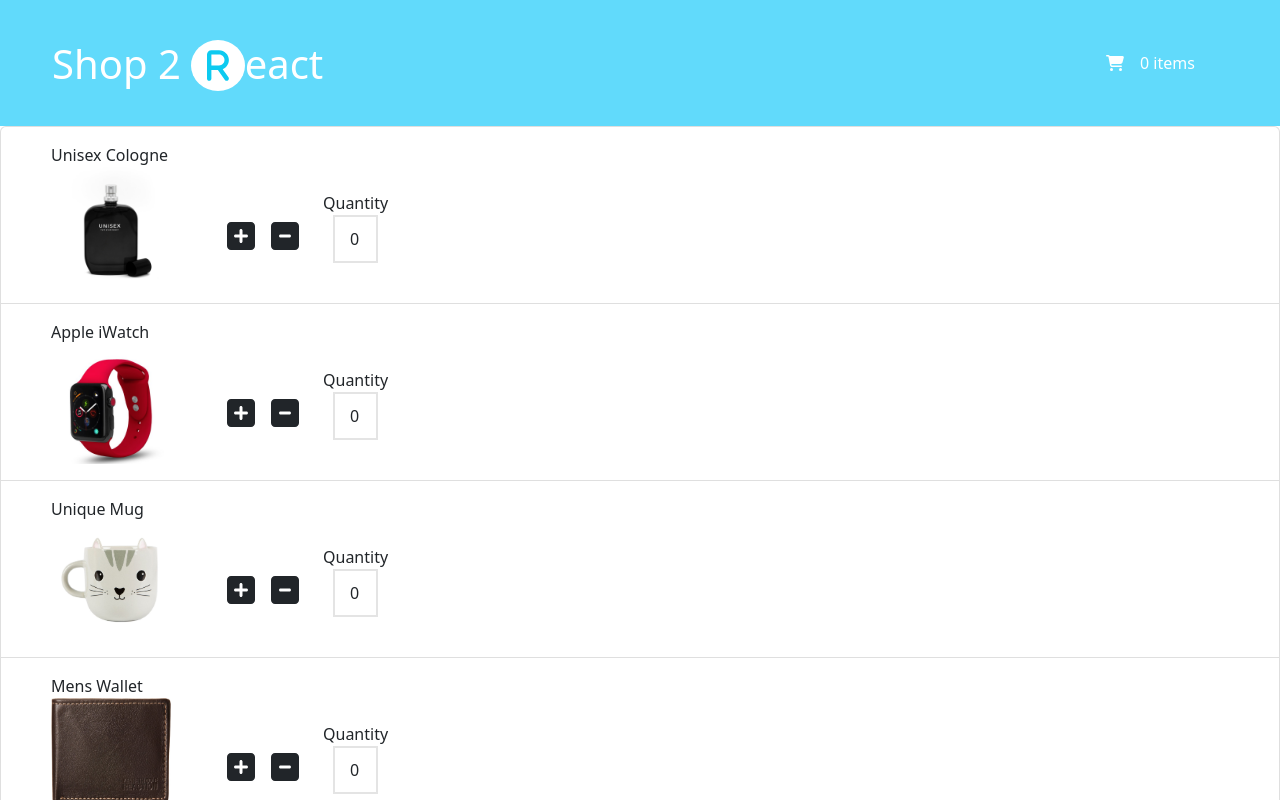
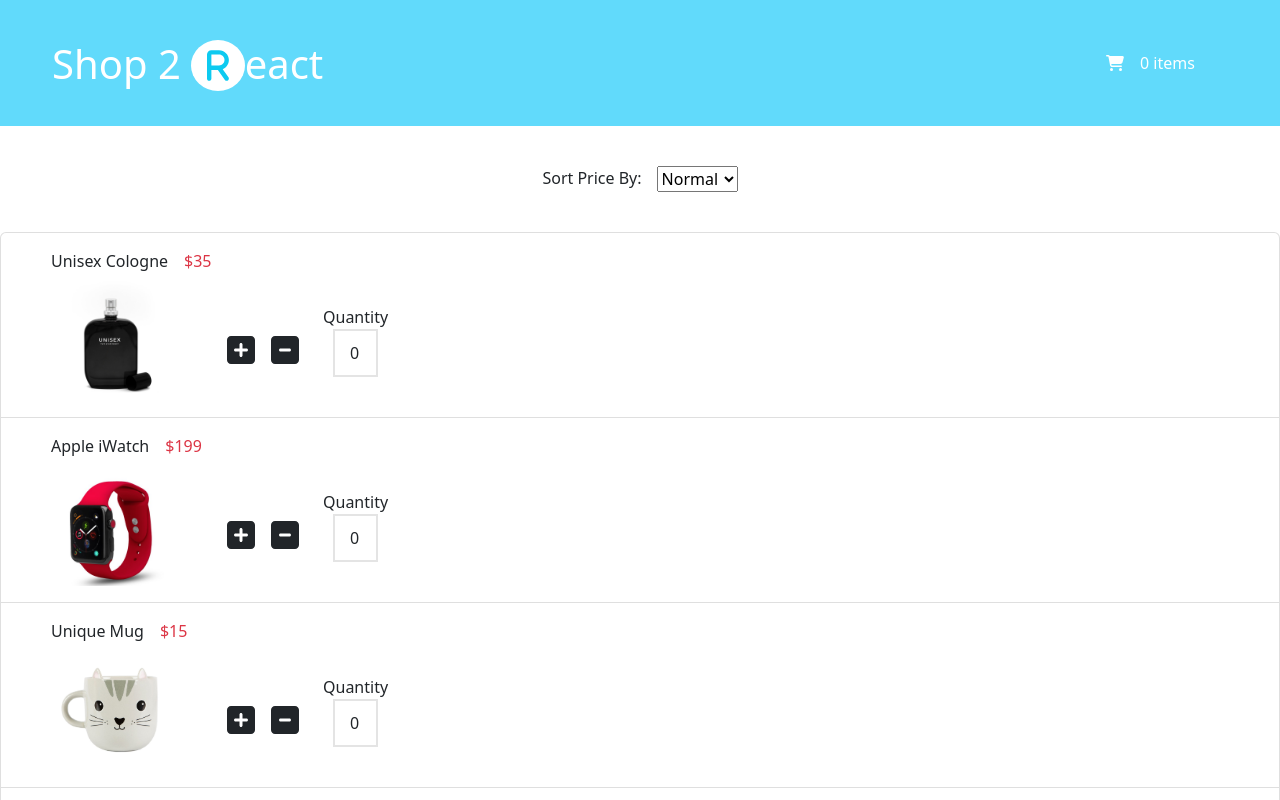
Before and after one commit to sdfergus/m5-w1-d3-lab-assignment, a React (Create React App) app in the folder shopcart/: page / in a window 1280 px wide. Shown: the top 800 px of the page. Built offline with nearby package versions, Linux system fonts and the light colour scheme.

Commit message:
Sorting method complete

```diff
--- a/shopcart/src/App.css
+++ b/shopcart/src/App.css
@@ -125,3 +125,19 @@
 .card-text form {
   width: 250px;
 }
+
+/* sortPrice.js */
+.Sort-div {
+  display: flex;
+  justify-content: center;
+  margin: 40px 0;
+}
+
+.Sort-div p {
+  margin: 0;
+}
+
+.Sort-div select {
+  height: fit-content;
+  margin-left: 15px;
+}
--- a/shopcart/src/App.js
+++ b/shopcart/src/App.js
@@ -7,6 +7,7 @@
   constructor( props ) {
     super( props );
     this.state = {
+      selectOption: 'Normal',
       ProductsList: ProductsData
     }
   }
@@ -39,6 +40,30 @@
     return cartTotal;
   }
 
+  handleSelect = ( event ) => {
+
+    const range = event.target.value;
+    const products = this.state.ProductsList;
+
+    switch ( range ) {
+      case "Normal":
+        products.sort( ( a, b ) => a.id - b.id );
+        this.setState( { selectOption: range, ProductsList: products } );
+        break;
+      case "Lowest":
+        products.sort( ( a, b ) => a.price - b.price );
+        this.setState( { selectOption: range, ProductsList: products } );
+        break;
+      case "Highest":
+        products.sort( ( a, b ) => b.price - a.price );
+        this.setState( { selectOption: range, ProductsList: products } );
+        break;
+      default:
+        console.log( "In normal state " )
+    }
+
+  }
+
   render() {
     return (
       <div>
@@ -48,6 +73,8 @@
           removeItem={this.handleRemovedItem}
           displayCartItems={this.handleCartDisplay()}
           cartTotal={this.handleCartTotal()}
+          handleSelect={this.handleSelect}
+          selectOption={this.state.selectOption}
         />
       </div>
     );
--- a/shopcart/src/cart.js
+++ b/shopcart/src/cart.js
@@ -2,8 +2,6 @@
 import { ListGroup, ListGroupItem } from "reactstrap";
 import "./App.css";
 import { Link } from "react-router-dom";
-// import { Link, BrowserRouter as Router, Routes, Route } from "react-router-dom";
-// import FbLogin from "./fbLogin";
 
 function Cart( props ) {
   return (
--- a/shopcart/src/displayProducts.js
+++ b/shopcart/src/displayProducts.js
@@ -4,6 +4,7 @@
 import { Modal } from "react-bootstrap";
 import { faSquarePlus, faSquareMinus } from "@fortawesome/free-solid-svg-icons";
 import { FontAwesomeIcon } from "@fortawesome/react-fontawesome";
+import SortPrice from './sortPrice';
 
 function DisplayProducts( props ) {
   const [ show, setShow ] = useState( false );  //to show modal - initial variable state is false
@@ -18,14 +19,19 @@
 
   return (
     <div className="Product-items">
+      <SortPrice
+        handleSelect={props.handleSelect}
+        selectOption={props.selectOption}
+      />
       <ListGroup>
         {props.productItems.map( ( product ) => (
           <ListGroupItem
             className='List-items py-3'
             key={product.id}
           >
-            <div className='Item-name'>
+            <div className='Item-name mb-2'>
               {product.name}
+              <span className="text-danger mx-3">${product.price}</span>
             </div>
             <span className='Item-contents'>
               <img
--- a/shopcart/src/navbar.js
+++ b/shopcart/src/navbar.js
@@ -51,6 +51,8 @@
               productItems={props.productItems}
               addItem={props.addItem}
               removeItem={props.removeItem}
+              handleSelect={props.handleSelect}
+              selectOption={props.selectOption}
             />
           }
         />
--- a/shopcart/src/products.js
+++ b/shopcart/src/products.js
@@ -4,6 +4,7 @@
     name: 'Unisex Cologne',
     img: 'products/cologne.jpg',
     alt: 'Unisex Cologne Image',
+    price: 35,
     ratings: "4.5",
     quantity: 0
   },
@@ -12,6 +13,7 @@
     name: 'Apple iWatch',
     img: 'products/iwatch.jpg',
     alt: 'Apple iWatch Image',
+    price: 199,
     ratings: "5",
     quantity: 0
   },
@@ -20,6 +22,7 @@
     name: 'Unique Mug',
     img: 'products/mug.jpg',
     alt: 'Unique Mug Image',
+    price: 15,
     ratings: "3.5",
     quantity: 0
   },
@@ -28,7 +31,8 @@
     name: 'Mens Wallet',
     img: 'products/wallet.jpg',
     alt: 'Mens Wallet Image',
+    price: 48,
     ratings: "3",
     quantity: 0
-  },
+  }
 ]
--- /dev/null
+++ b/shopcart/src/sortPrice.js
@@ -0,0 +1,17 @@
+import React from "react";
+
+function SortPrice( props ) {
+
+  return (
+    <div className="Sort-div">
+      <p>Sort Price By: </p>
+      <select id="ranges" onChange={props.handleSelect} value={props.selectOption}>
+        <option value="Normal">Normal</option>
+        <option value="Lowest">Lowest</option>
+        <option value="Highest">Highest</option>
+      </select>
+    </div>
+  );
+}
+
+export default SortPrice;
```
